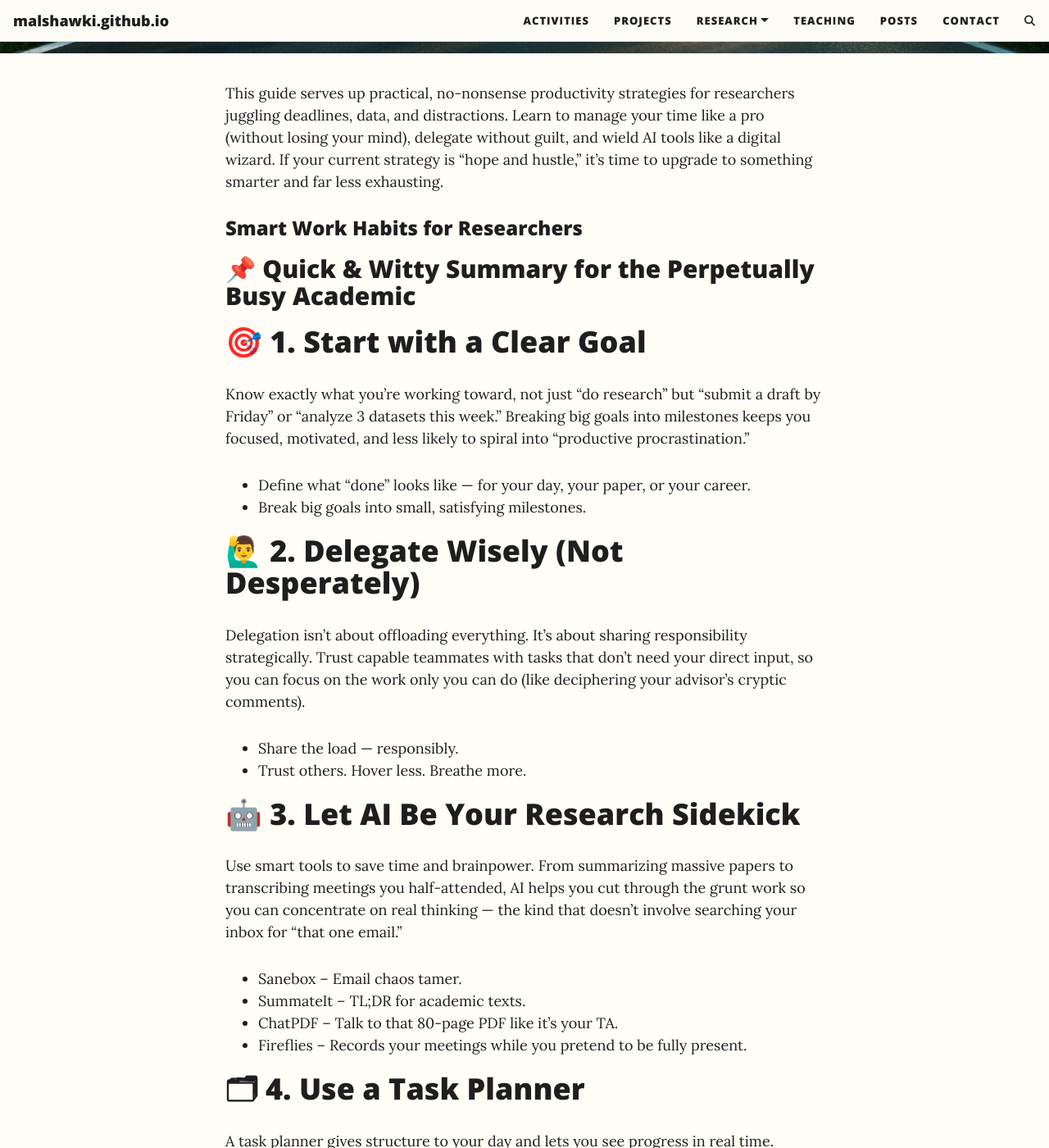
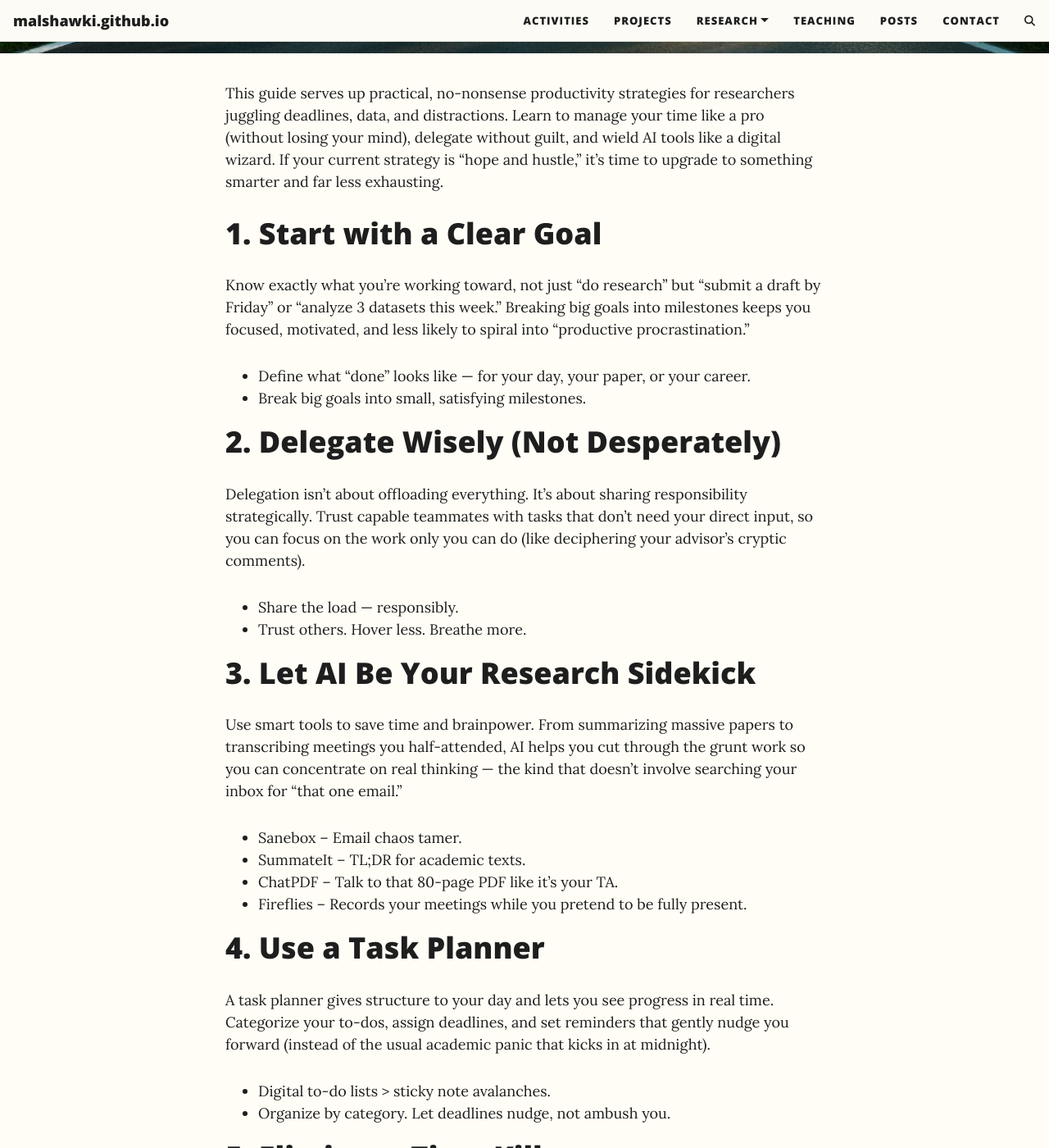
Before and after one commit to malshawki/malshawki.github.io, a Jekyll site: the page built from _posts/2025-04-11-work_habit.md, in a window 1280 px wide and 1400 px high, scrolled down 560 px. Shown: the whole window at 82% size. Built offline with Jekyll 4.4.1, drawn with Linux system fonts in a browser that asks for light colours; comment, search, counter and statistics services are not loaded; some of the changed text lies outside the part shown.

Commit message:
Update 2025-04-11-work_habit.md

```diff
--- a/_posts/2025-04-11-work_habit.md
+++ b/_posts/2025-04-11-work_habit.md
@@ -11,23 +11,20 @@ author: Mohammed B. Alshawki
 
 This guide serves up practical, no-nonsense productivity strategies for researchers juggling deadlines, data, and distractions. Learn to manage your time like a pro (without losing your mind), delegate without guilt, and wield AI tools like a digital wizard. If your current strategy is “hope and hustle,” it’s time to upgrade to something smarter and far less exhausting.
 
-### Smart Work Habits for Researchers
 
-## 📌 Quick & Witty Summary for the Perpetually Busy Academic
-
-# 🎯 1. Start with a Clear Goal
+# 1. Start with a Clear Goal
 Know exactly what you’re working toward, not just “do research” but “submit a draft by Friday” or “analyze 3 datasets this week.” Breaking big goals into milestones keeps you focused, motivated, and less likely to spiral into “productive procrastination.”
 
 - Define what “done” looks like — for your day, your paper, or your career.
 - Break big goals into small, satisfying milestones.
 
-# 🙋‍♂️ 2. Delegate Wisely (Not Desperately)
+# 2. Delegate Wisely (Not Desperately)
 Delegation isn't about offloading everything. It's about sharing responsibility strategically. Trust capable teammates with tasks that don't need your direct input, so you can focus on the work only you can do (like deciphering your advisor’s cryptic comments).
 
 - Share the load — responsibly.
 - Trust others. Hover less. Breathe more.
 
-# 🤖 3. Let AI Be Your Research Sidekick
+# 3. Let AI Be Your Research Sidekick
 Use smart tools to save time and brainpower. From summarizing massive papers to transcribing meetings you half-attended, AI helps you cut through the grunt work so you can concentrate on real thinking — the kind that doesn’t involve searching your inbox for “that one email.”
 
 - Sanebox – Email chaos tamer.
@@ -35,19 +32,19 @@ Use smart tools to save time and brainpower. From summarizing massive papers to
 - ChatPDF – Talk to that 80-page PDF like it’s your TA.
 - Fireflies – Records your meetings while you pretend to be fully present.
 
-# 🗂 4. Use a Task Planner
+# 4. Use a Task Planner
 A task planner gives structure to your day and lets you see progress in real time. Categorize your to-dos, assign deadlines, and set reminders that gently nudge you forward (instead of the usual academic panic that kicks in at midnight).
 
 - Digital to-do lists > sticky note avalanches.
 - Organize by category. Let deadlines nudge, not ambush you.
 
-# ⏳ 5. Eliminate Time Killers
+# 5. Eliminate Time Killers
 Distractions are everywhere, especially in your pocket. Be honest about what’s draining your time: social media, “quick” Instagram breaks, or doom-scrolling. Guard your focus like it’s your thesis.
 
 - Your phone is not your friend, scroll too far, and you might end up watching raccoons make pancakes at 2 a.m.
 - Be ruthless with distractions, even the raccoons making pancakes can wait.
 
-# ⏱ 6. Apply Time-Tested Tactics
+# 6. Apply Time-Tested Tactics
 Classic time strategies work for a reason. Start with the toughest task (eat the frog), sort tasks with the Eisenhower Matrix, focus on one thing at a time, work in Pomodoro sprints, and do deep work in distraction-free zones. It’s like CrossFit for your brain.
 
 - Eat the Frog – Tackle the worst task first.
@@ -56,7 +53,7 @@ Classic time strategies work for a reason. Start with the toughest task (eat the
 - Pomodoro – Work in short, focused bursts.
 - Deep Work – No Wi-Fi, no worries (okay, some worries).
 
-# 🧘‍♀️ 7. Don’t Burn Out. Burn Bright.
+# 7. Don’t Burn Out. Burn Bright.
 Productivity isn’t just about output, it’s about sustainability. Schedule real breaks, protect your personal time, and recognize when you’re running on fumes. A rested researcher is a sharper researcher.
 
 - Take actual breaks.
```
